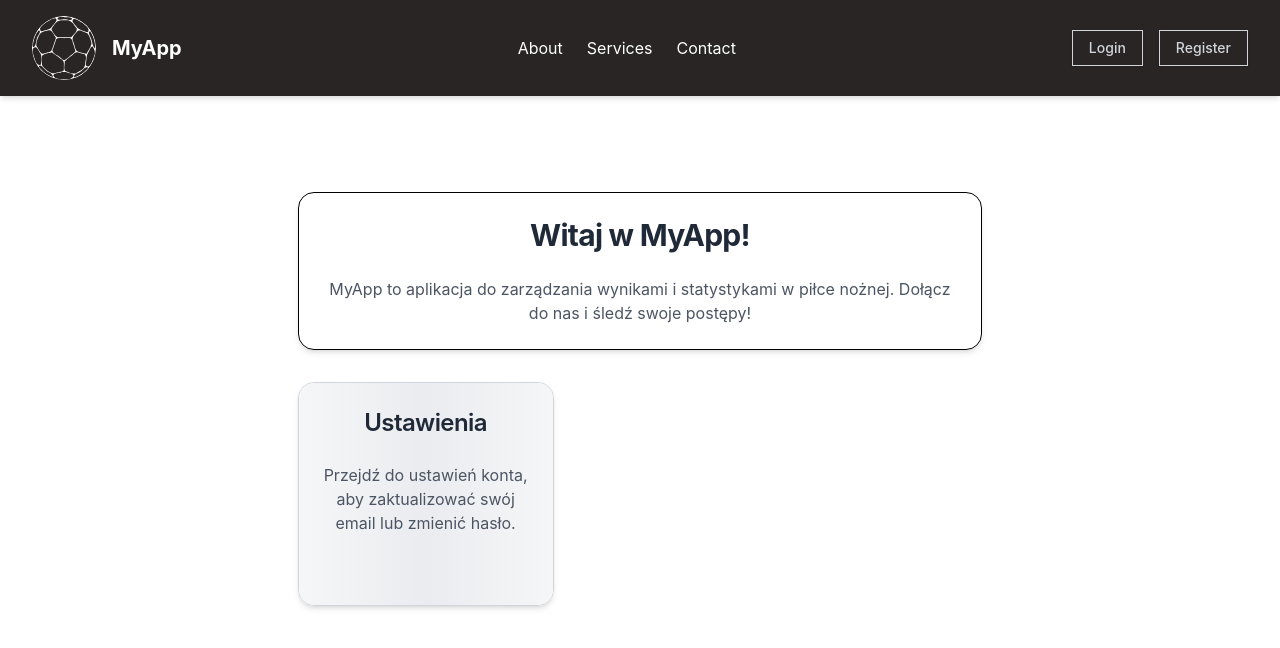
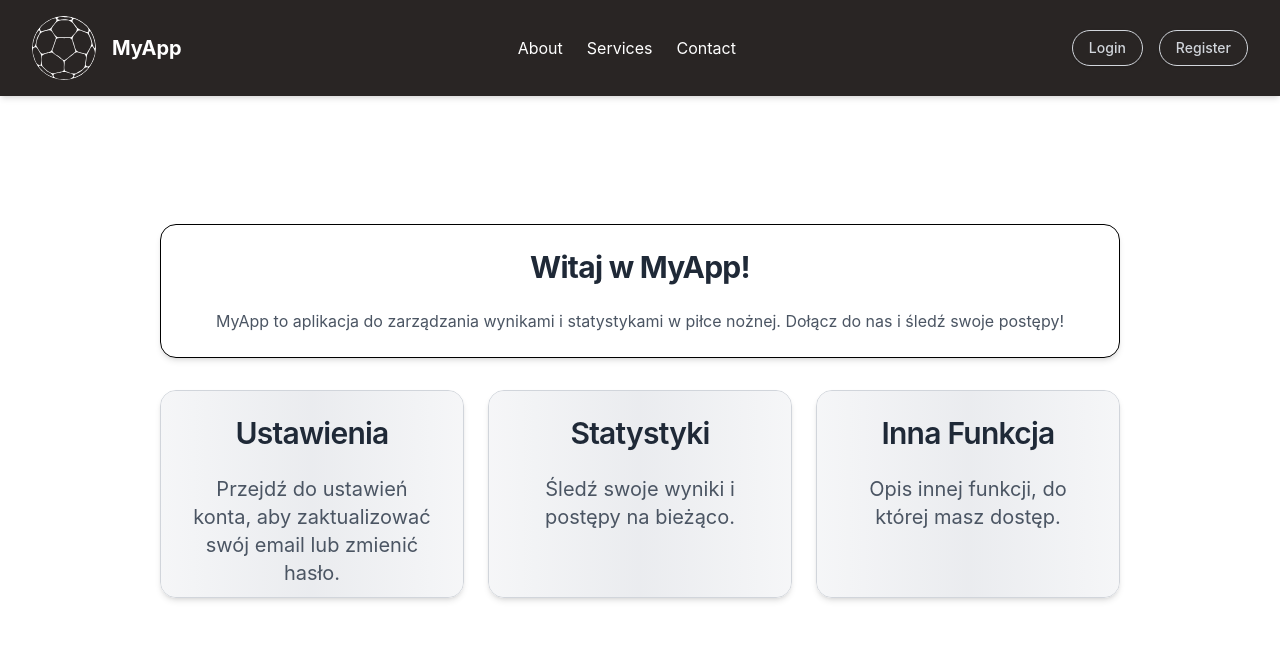
Before and after one commit to JaCoWymowny/football-stats, a React (Vite) app in the folder client/: page / in a window 1280 px wide. Shown: the top 648 px of the page. Built offline with nearby package versions, Linux system fonts and the light colour scheme; no server answers; sample sign-in values are in the browser's storage; what @midudev/tailwind-animations would draw is missing.

Commit message:
refactor site styles

```diff
--- a/client/src/components/Layout/Layout.tsx
+++ b/client/src/components/Layout/Layout.tsx
@@ -6,7 +6,7 @@ const Layout = () => {
     <div className='flex flex-col min-h-screen w-full'>
       <NavBar />
       <main className='flex-1 flex justify-center p-4'>
-        <div className='w-full max-w-[80%]'>
+        <div className='w-full max-w-screen-lg lg:max-w-screen-xl mx-auto p-4 sm:p-6 md:p-8'>
           <Outlet />
         </div>
       </main>
--- a/client/src/components/NavBar/NavBar.tsx
+++ b/client/src/components/NavBar/NavBar.tsx
@@ -57,13 +57,13 @@ const NavBar = () => {
             </Link>
             <Button
               onClick={() => navigate('/users-list')}
-              className='border border-gray-300 text-gray-300 cursor-pointer hover:text-stone-400 px-2 py-1 md:px-4 md:py-2'
+              className='border border-gray-300 text-gray-300 cursor-pointer rounded-full hover:text-stone-400 px-2 py-1 md:px-4 md:py-2'
             >
               Users List
             </Button>
             <Button
               onClick={handleLogout}
-              className='border border-gray-300 text-gray-300 cursor-pointer hover:text-stone-400 px-2 py-1 md:px-4 md:py-2'
+              className='border border-gray-300 text-gray-300 cursor-pointer rounded-full hover:text-stone-400 px-2 py-1 md:px-4 md:py-2'
             >
               Logout
             </Button>
@@ -72,13 +72,13 @@ const NavBar = () => {
           <>
             <Button
               onClick={() => navigate('/auth/login')}
-              className='border border-gray-300 text-gray-300 cursor-pointer hover:text-stone-400 px-2 py-1 md:px-4 md:py-2'
+              className='border border-gray-300 text-gray-300 cursor-pointer rounded-full hover:text-stone-400 px-2 py-1 md:px-4 md:py-2'
             >
               Login
             </Button>
             <Button
               onClick={() => navigate('/auth/register')}
-              className='border border-gray-300 text-gray-300 cursor-pointer hover:text-stone-400 px-2 py-1 md:px-4 md:py-2'
+              className='border border-gray-300 text-gray-300 cursor-pointer rounded-full hover:text-stone-400 px-2 py-1 md:px-4 md:py-2'
             >
               Register
             </Button>
--- /dev/null
+++ b/client/src/components/ui/Tile.tsx
@@ -0,0 +1,31 @@
+import React from 'react';
+import { Link } from 'react-router-dom';
+import { Card, CardContent, CardHeader, CardTitle } from '@/components/ui/Card';
+
+interface TileProps {
+  title: string;
+  description: string;
+  link: string;
+}
+
+const Tile: React.FC<TileProps> = ({ title, description, link }) => {
+  return (
+    <Link to={link}>
+      <Card className='relative shadow-md border border-gray-300 rounded-2xl overflow-hidden cursor-pointer w-full h-40 sm:h-32 md:h-44 lg:h-52 transition-transform hover:scale-105 hover:shadow-lg p-4'>
+        <div className='absolute inset-0 bg-gradient-to-r from-gray-100 via-gray-200 to-gray-100 opacity-80 p-1' />
+
+        <CardHeader className='relative z-10 p-2'>
+          <CardTitle className='text-lg sm:text-xl md:text-2xl lg:text-3xl font-semibold text-gray-800 text-center mb-2'>
+            {title}
+          </CardTitle>
+        </CardHeader>
+
+        <CardContent className='relative z-10 text-center text-gray-600 text-sm sm:text-base md:text-lg lg:text-xl p-2'>
+          <p>{description}</p>
+        </CardContent>
+      </Card>
+    </Link>
+  );
+};
+
+export default Tile;
--- a/client/src/features/auth/components/forms/login/LoginForm.tsx
+++ b/client/src/features/auth/components/forms/login/LoginForm.tsx
@@ -15,7 +15,6 @@ import {
 import { useLoginMutation } from '@/features/auth/services/mutations';
 import { useToast } from '@/components/hooks/use-toast';
 import { handleError } from '@/services/ErrorHandler';
-import { UserQueries } from '@/features/hooks/UserQueries';
 import { useQueryClient } from '@tanstack/react-query';
 import { AuthStatus } from '@/store/authStatus';
 import { useAuthStore } from '@/store/useAuthStore';
--- a/client/src/features/auth/services/authApi.ts
+++ b/client/src/features/auth/services/authApi.ts
@@ -28,7 +28,6 @@ export const authApi = {
 
   fetchUser: async (): Promise<User> => {
     const response = await ApiClient.get('/users/me');
-    console.log(response.data);
     return response.data;
   },
 
--- a/client/src/features/user/components/SettingsNav/SettingsNav.tsx
+++ b/client/src/features/user/components/SettingsNav/SettingsNav.tsx
@@ -1,29 +1,24 @@
 import { FC } from 'react';
-import { NavLink } from 'react-router-dom';
+import { useNavigate } from 'react-router-dom';
+import { Button } from '@/components/ui/Button';
 
 const SettingsNav: FC = () => {
+  const navigate = useNavigate();
+
   return (
-    <div className='flex justify-around mb-6'>
-      <NavLink
-        to='/settings/change-email'
-        className={({ isActive }) =>
-          `px-4 py-2 rounded-lg transition-colors ${
-            isActive ? 'bg-indigo-600 text-white' : 'bg-gray-200 text-gray-800 hover:bg-gray-300'
-          }`
-        }
+    <div className='flex justify-around mb-6 space-x-4'>
+      <Button
+        onClick={() => navigate('/settings/change-email')}
+        className='bg-gray-800 text-white px-4 py-2 shadow hover:bg-gray-700 rounded-full transition-all'
       >
         Zmień Email
-      </NavLink>
-      <NavLink
-        to='/settings/change-password'
-        className={({ isActive }) =>
-          `px-4 py-2 rounded-lg transition-colors ${
-            isActive ? 'bg-indigo-600 text-white' : 'bg-gray-200 text-gray-800 hover:bg-gray-300'
-          }`
-        }
+      </Button>
+      <Button
+        onClick={() => navigate('/settings/change-password')}
+        className='bg-gray-800 text-white px-4 py-2 shadow hover:bg-gray-700 rounded-full transition-all'
       >
         Zmień Hasło
-      </NavLink>
+      </Button>
     </div>
   );
 };
--- a/client/src/features/user/pages/UserProfileView.tsx
+++ b/client/src/features/user/pages/UserProfileView.tsx
@@ -44,7 +44,7 @@ const UserProfileView: FC = () => {
         <div className='text-center mt-4'>
           <Button
             onClick={() => navigate('/settings')}
-            className='bg-indigo-600 text-white font-semibold rounded-lg hover:bg-indigo-700 transition-colors'
+            className='bg-gray-800 text-white px-4 py-2 shadow hover:bg-gray-700 rounded-full transition-all'
           >
             Przejdź do ustawień
           </Button>
--- a/client/src/pages/404/NotFound.tsx
+++ b/client/src/pages/404/NotFound.tsx
@@ -1,10 +1,36 @@
+import React from 'react';
+import { Link } from 'react-router-dom';
+import { Button } from '@/components/ui/Button';
+
 const NotFound = () => {
   return (
-    <div className='flex flex-col justify-center items-center h-full'>
+    <div className='flex flex-col justify-center items-center py-16 px-4'>
+      <div className='mb-4'>
+        <svg
+          xmlns='http://www.w3.org/2000/svg'
+          className='h-16 w-16 text-gray-400'
+          fill='none'
+          viewBox='0 0 24 24'
+          stroke='currentColor'
+          strokeWidth={2}
+        >
+          <path
+            strokeLinecap='round'
+            strokeLinejoin='round'
+            d='M12 9v2m0 4h.01M12 19h.01M12 12.5a2.5 2.5 0 00-2.5-2.5h-1a2.5 2.5 0 00-2.5 2.5v1c0 1.38 1.12 2.5 2.5 2.5h1c1.38 0 2.5-1.12 2.5-2.5v-1zm6 0a2.5 2.5 0 00-2.5-2.5h-1a2.5 2.5 0 00-2.5 2.5v1c0 1.38 1.12 2.5 2.5 2.5h1c1.38 0 2.5-1.12 2.5-2.5v-1z'
+          />
+        </svg>
+      </div>
       <div className='text-center'>
-        <h1 className='text-4xl font-bold text-gray-800'>Oops!</h1>
-        <p className='text-xl text-gray-600 mt-4'>Przepraszamy, wystąpił nieoczekiwany błąd.</p>
-        <p className='text-lg text-gray-500 mt-2'>404 - Strona nie znaleziona</p>
+        <h1 className='text-4xl font-bold text-gray-800 mb-4'>Oops!</h1>
+        <p className='text-lg text-gray-600'>Przepraszamy, wystąpił nieoczekiwany błąd.</p>
+        <p className='text-md text-gray-500 mt-2 mb-6'>404 - Strona nie znaleziona</p>
+
+        <Link to='/'>
+          <Button className='bg-gray-800 text-white px-4 py-2 rounded-full shadow hover:bg-gray-700 transition-all'>
+            Powrót do strony głównej
+          </Button>
+        </Link>
       </div>
     </div>
   );
--- a/client/src/pages/home/Home.tsx
+++ b/client/src/pages/home/Home.tsx
@@ -1,9 +1,10 @@
+import React from 'react';
+import Tile from '@/components/ui/Tile';
 import { Card, CardContent, CardHeader, CardTitle } from '@/components/ui/Card';
-import { Link } from 'react-router-dom';
 
 const Home = () => {
   return (
-    <div className='w-[75%] mx-auto p-8'>
+    <div className='w-full max-w-screen-lg mx-auto p-4 sm:p-6 md:p-8'>
       <div className='mb-8'>
         <Card className='shadow-md rounded-2xl'>
           <CardHeader>
@@ -21,24 +22,23 @@ const Home = () => {
       </div>
 
       {/* Grid of Tiles */}
-      <div className='grid grid-cols-1 md:grid-cols-2 lg:grid-cols-3 gap-8'>
-        {/* Tile 1: Settings */}
-        <Link to='/settings'>
-          <Card
-            className='relative shadow-md border border-gray-300 rounded-2xl overflow-hidden cursor-pointer
-            animate-rotate-360 delay-500 transition-transform w-64 h-56'
-          >
-            <div className='absolute inset-0 bg-gradient-to-r from-gray-100 via-gray-200 to-gray-100 opacity-80' />
-            <CardHeader className='relative z-10'>
-              <CardTitle className='text-2xl font-semibold text-gray-800 text-center'>
-                Ustawienia
-              </CardTitle>
-            </CardHeader>
-            <CardContent className='relative z-10 text-center text-gray-600'>
-              <p>Przejdź do ustawień konta, aby zaktualizować swój email lub zmienić hasło.</p>
-            </CardContent>
-          </Card>
-        </Link>
+      <div className='grid grid-cols-1 sm:grid-cols-2 md:grid-cols-2 lg:grid-cols-3 gap-6 mt-8'>
+        <Tile
+          title='Ustawienia'
+          description='Przejdź do ustawień konta, aby zaktualizować swój email lub zmienić hasło.'
+          link='/settings'
+        />
+        <Tile
+          title='Statystyki'
+          description='Śledź swoje wyniki i postępy na bieżąco.'
+          link='/statistics'
+        />
+        <Tile
+          title='Inna Funkcja'
+          description='Opis innej funkcji, do której masz dostęp.'
+          link='/another-feature'
+        />
+        {/* Dodaj kolejne kafelki wedle potrzeby */}
       </div>
     </div>
   );
```
